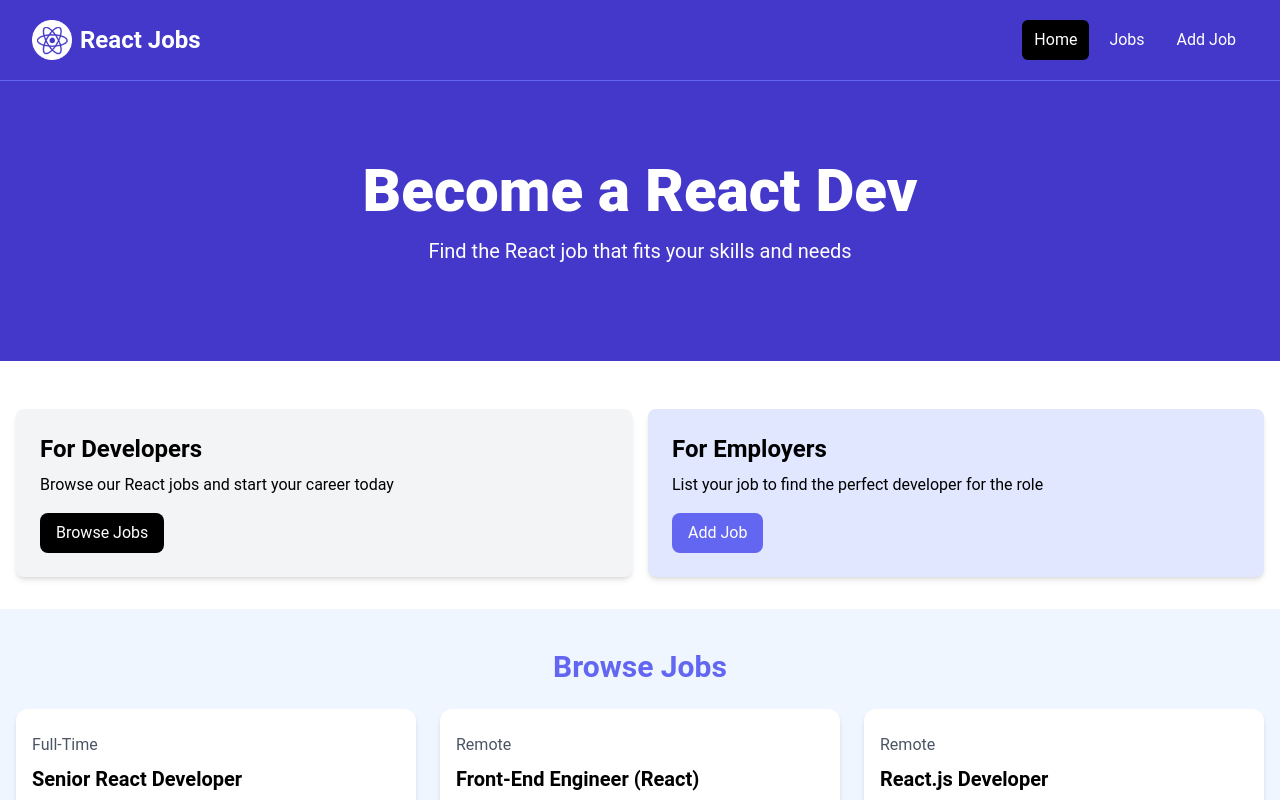
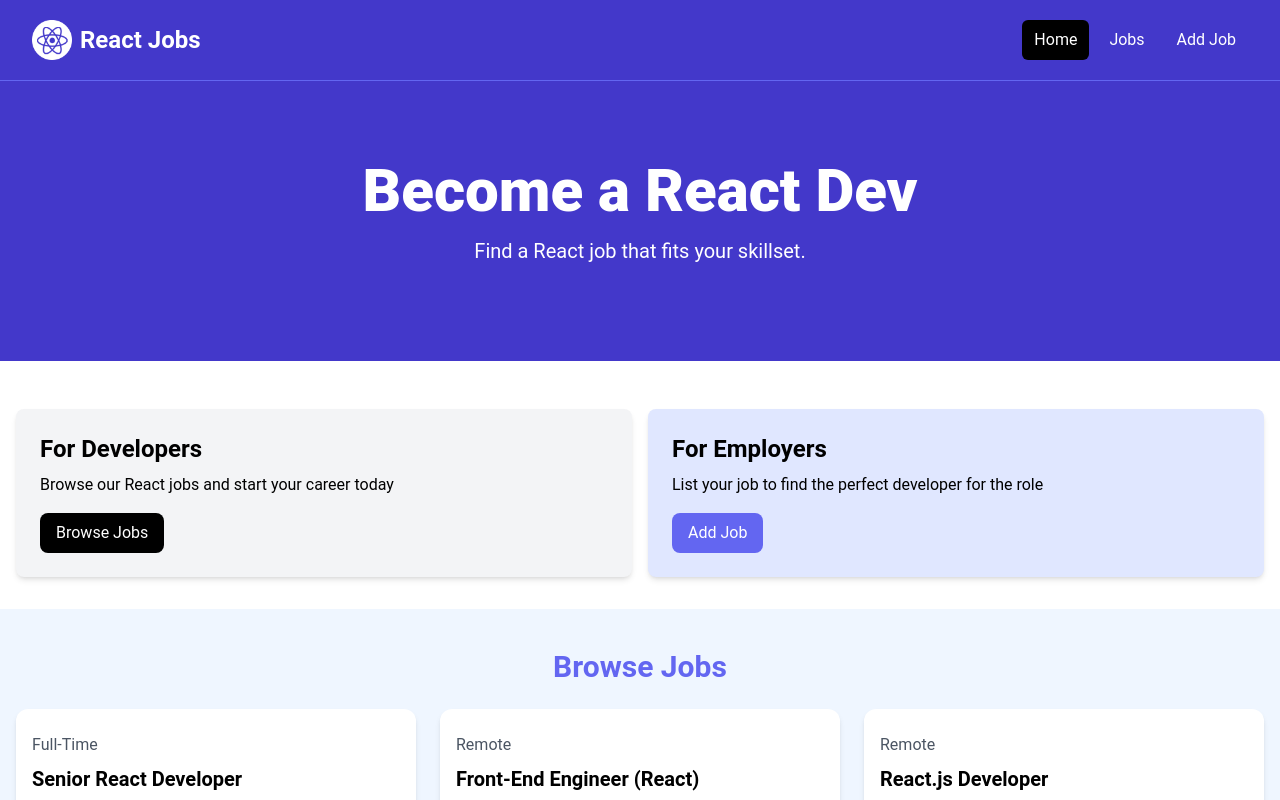
Before and after one commit to rl-neerajknair/react-crash-course-2024, a React (Vite) app: page / in a window 1280 px wide. Shown: the top 800 px of the page. Built offline with nearby package versions, Linux system fonts and the light colour scheme.

Commit message:
Added the Hero Component

```diff
--- a/src/App.jsx
+++ b/src/App.jsx
@@ -1,29 +1,13 @@
 import React from 'react'
 import Navbar from './components/Navbar'
+import Hero from './components/Hero'
 
 const App = () => {
   return (
     <>
       <Navbar />
+      <Hero />
 
-
-      {/* <!-- Hero --> */}
-      <section className="bg-indigo-700 py-20 mb-4">
-        <div
-          className="max-w-7xl mx-auto px-4 sm:px-6 lg:px-8 flex flex-col items-center"
-        >
-          <div className="text-center">
-            <h1
-              className="text-4xl font-extrabold text-white sm:text-5xl md:text-6xl"
-            >
-              Become a React Dev
-            </h1>
-            <p className="my-4 text-xl text-white">
-              Find the React job that fits your skills and needs
-            </p>
-          </div>
-        </div>
-      </section>
 
       {/* <!-- Developers and Employers --> */}
       <section className="py-4">
--- /dev/null
+++ b/src/components/Hero.jsx
@@ -0,0 +1,29 @@
+import React from 'react'
+
+const Hero = ({
+    title = 'Become a React Dev',
+    subtitle = 'Find a React job that fits your skillset.',
+}) => {
+    return (
+        <>
+            <section className="bg-indigo-700 py-20 mb-4">
+                <div
+                    className="max-w-7xl mx-auto px-4 sm:px-6 lg:px-8 flex flex-col items-center"
+                >
+                    <div className="text-center">
+                        <h1
+                            className="text-4xl font-extrabold text-white sm:text-5xl md:text-6xl"
+                        >
+                            {title}
+                        </h1>
+                        <p className="my-4 text-xl text-white">
+                            {subtitle}
+                        </p>
+                    </div>
+                </div>
+            </section>
+        </>
+    )
+}
+
+export default Hero
```
